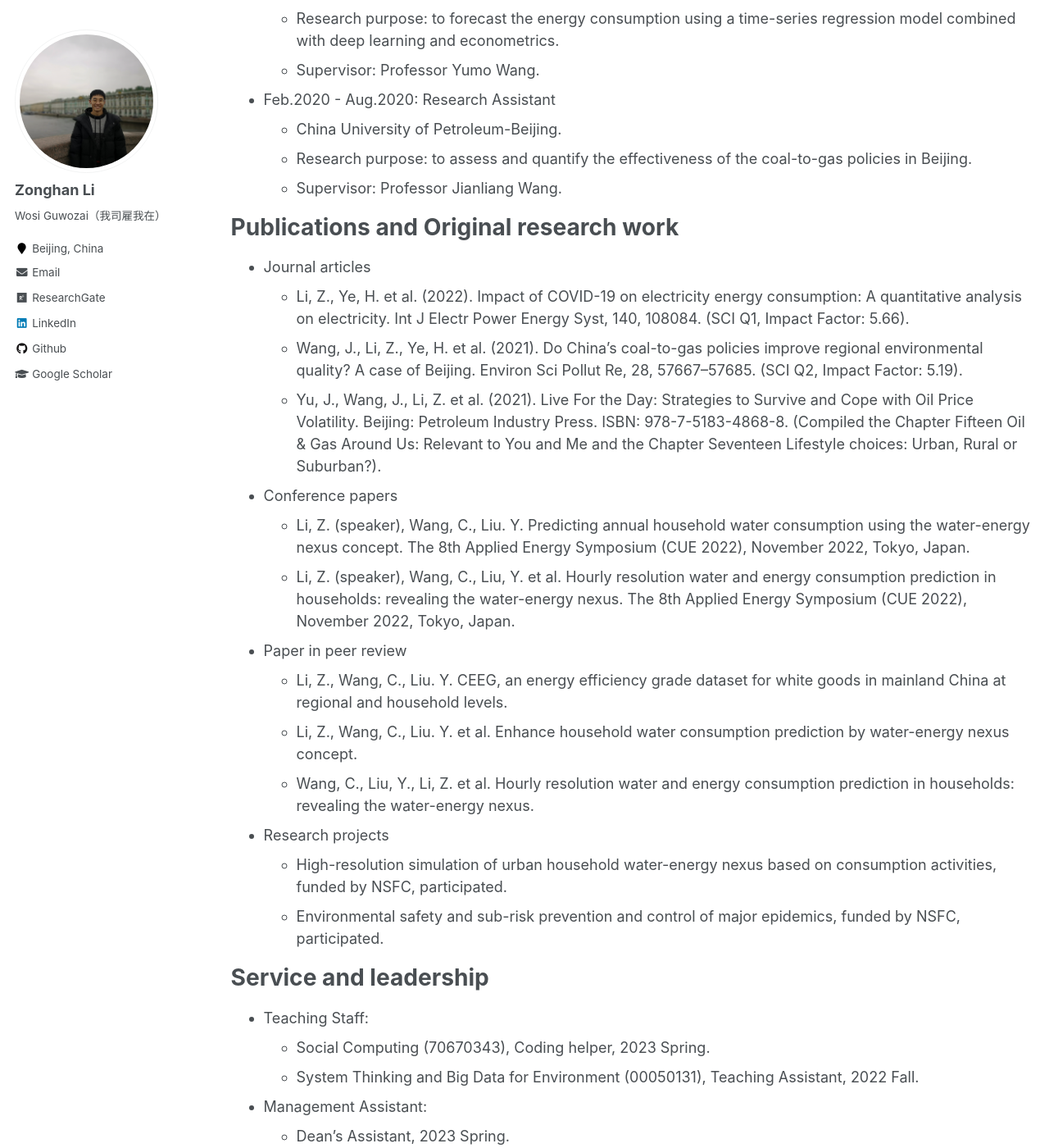
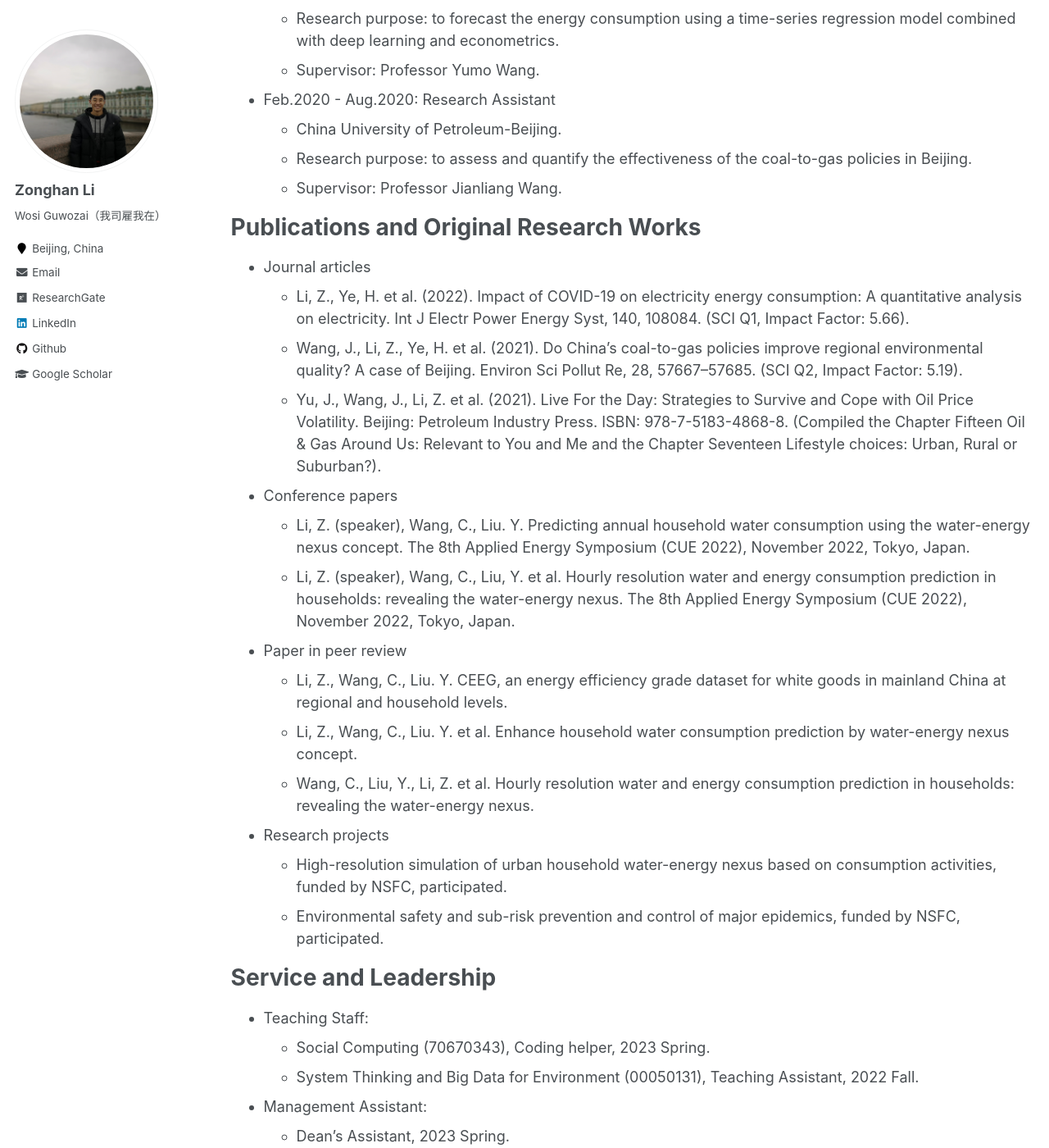
Before and after one commit to lzh3278/lzh.github.io, a Jekyll site: the page built from _pages/cv.md, in a window 1280 px wide and 1400 px high, scrolled down 1308 px. Shown: the whole window at 82% size. Built offline with Jekyll 4.4.1, drawn with Linux system fonts in a browser that asks for light colours; some of the changed text lies outside the part shown.

Commit message:
Update cv.md

```diff
--- a/_pages/cv.md
+++ b/_pages/cv.md
@@ -53,7 +53,7 @@ Research experience
   * Research purpose: to assess and quantify the effectiveness of the coal-to-gas policies in Beijing.
   * Supervisor: Professor Jianliang Wang.
 
-Publications and Original research work
+Publications and Original Research Works
 ======
 * Journal articles
     * Li, Z., Ye, H. et al. (2022). Impact of COVID-19 on electricity energy consumption: A quantitative analysis on electricity. Int J Electr Power Energy Syst, 140, 108084. (SCI Q1, Impact Factor: 5.66).
@@ -70,7 +70,7 @@ Publications and Original research work
     * High-resolution simulation of urban household water-energy nexus based on consumption activities, funded by NSFC, participated.
     * Environmental safety and sub-risk prevention and control of major epidemics, funded by NSFC, participated.
 
-Service and leadership
+Service and Leadership
 ======
 * Teaching Staff:
   * Social Computing (70670343), Coding helper, 2023 Spring.
```
Also changed, not shown: other parts of _pages/cv.md (+1 -1 lines).
